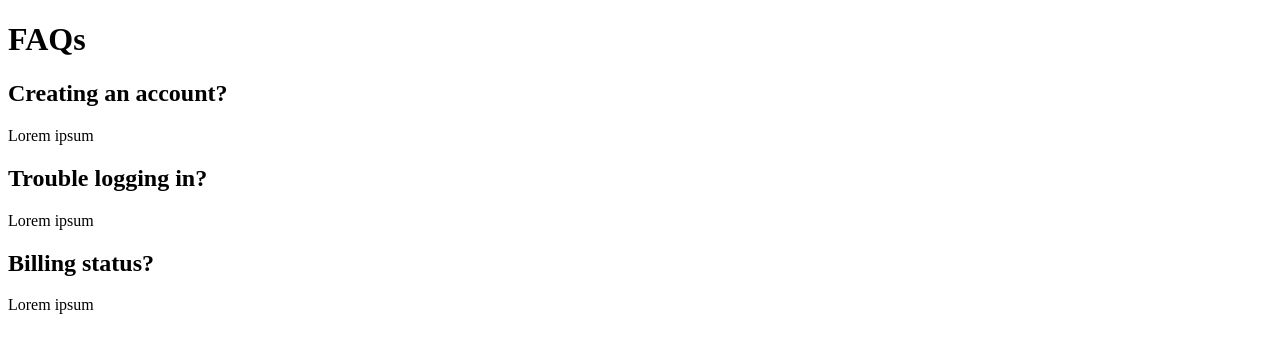
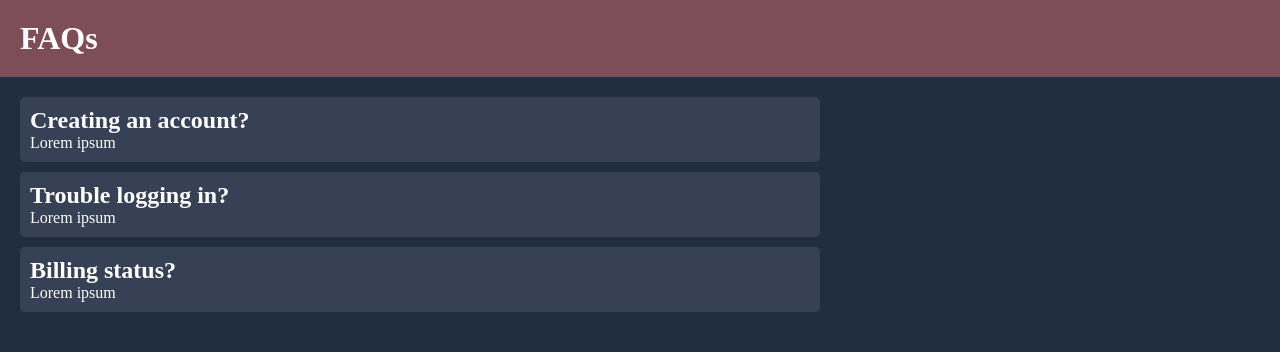
Before and after one commit to sheacronin/faqs, an Angular app: page / in a window 1280 px wide. Shown: the top 352 px of the page. Built offline with nearby package versions, Linux system fonts and the light colour scheme.

Commit message:
basic initial styling

```diff
--- a/src/app/app.css
+++ b/src/app/app.css
@@ -0,0 +1,8 @@
+header {
+  padding: 20px;
+  background-color: var(--secondary-color);
+}
+
+main {
+  padding: 20px;
+}
--- a/src/app/app.html
+++ b/src/app/app.html
@@ -1,4 +1,6 @@
 <header>
   <h1>FAQs</h1>
 </header>
-<router-outlet />
+<main>
+  <router-outlet />
+</main>
--- a/src/app/faq-item/faq-item.css
+++ b/src/app/faq-item/faq-item.css
@@ -0,0 +1,6 @@
+.faq-item {
+  background-color: var(--primary-color);
+  border-radius: 5px;
+  padding: 10px;
+  max-width: 800px;
+}
--- a/src/app/faq-item/faq-item.html
+++ b/src/app/faq-item/faq-item.html
@@ -1,4 +1,4 @@
-<article>
+<article class="faq-item">
   <h2>{{ faq().title }}</h2>
   <p>{{ faq().body }}</p>
 </article>
--- a/src/app/faqs-list/faqs-list.css
+++ b/src/app/faqs-list/faqs-list.css
@@ -0,0 +1,5 @@
+.faqs-list {
+  display: flex;
+  flex-direction: column;
+  gap: 10px;
+}
--- a/src/app/faqs-list/faqs-list.html
+++ b/src/app/faqs-list/faqs-list.html
@@ -1,3 +1,5 @@
-@for (faq of faqItems; track $index) {
-  <app-faq-item [faq]="faq" />
-}
+<section class="faqs-list">
+  @for (faq of faqItems; track $index) {
+    <app-faq-item [faq]="faq" />
+  }
+</section>
--- a/src/styles.css
+++ b/src/styles.css
@@ -1 +1,18 @@
 /* You can add global styles to this file, and also import other style files */
+* {
+  margin: 0;
+  padding: 0;
+  box-sizing: border-box;
+}
+
+:root {
+  --primary-color: #364156;
+  --secondary-color: #7d4e57;
+  --dark-color: #212d40;
+  --light-color: #fff;
+}
+
+body {
+  background: var(--dark-color);
+  color: var(--light-color);
+}
```
